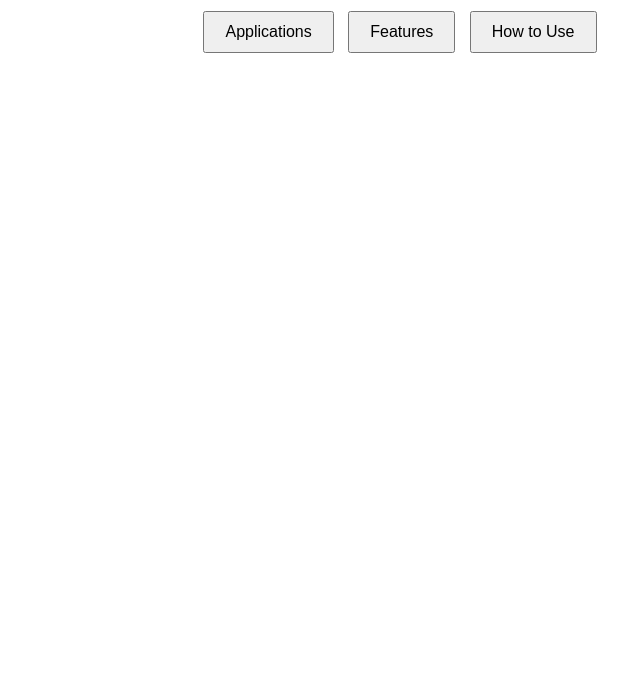
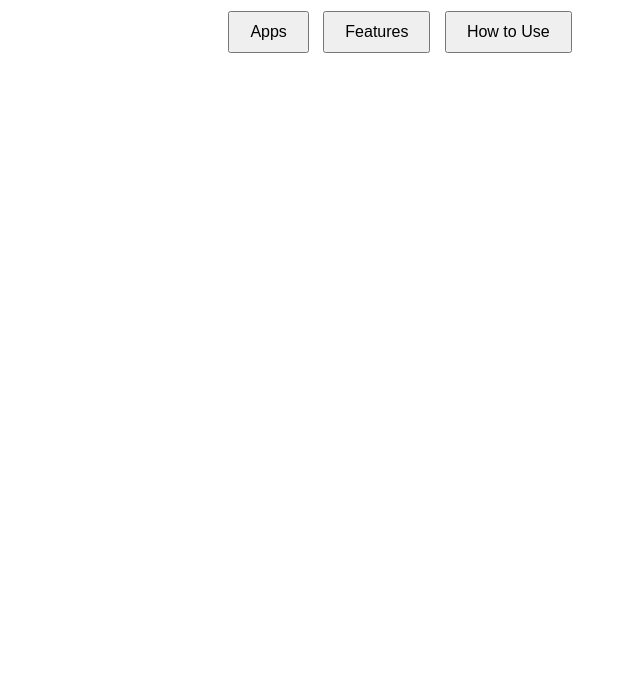
Before and after one commit to aruldasjk/trials, an Electron app: page index.html in a window 800 px wide. Shown: the part 102-800 px from the top of the page, without its empty margins (0-640 px from the left). Drawn offline with Linux system fonts and the light colour scheme.

Commit message:
Update index.html

```diff
--- a/index.html
+++ b/index.html
@@ -12,7 +12,7 @@
         <h1>Hello Guys!</h1>
     </div>
     <div class="button-container">
-        <button id="applicationsButton">Applications</button>
+        <button id="applicationsButton">Apps</button>
         <button id="featuresButton">Features</button>
         <button id="howToUseButton">How to Use</button>
       </div>
```
